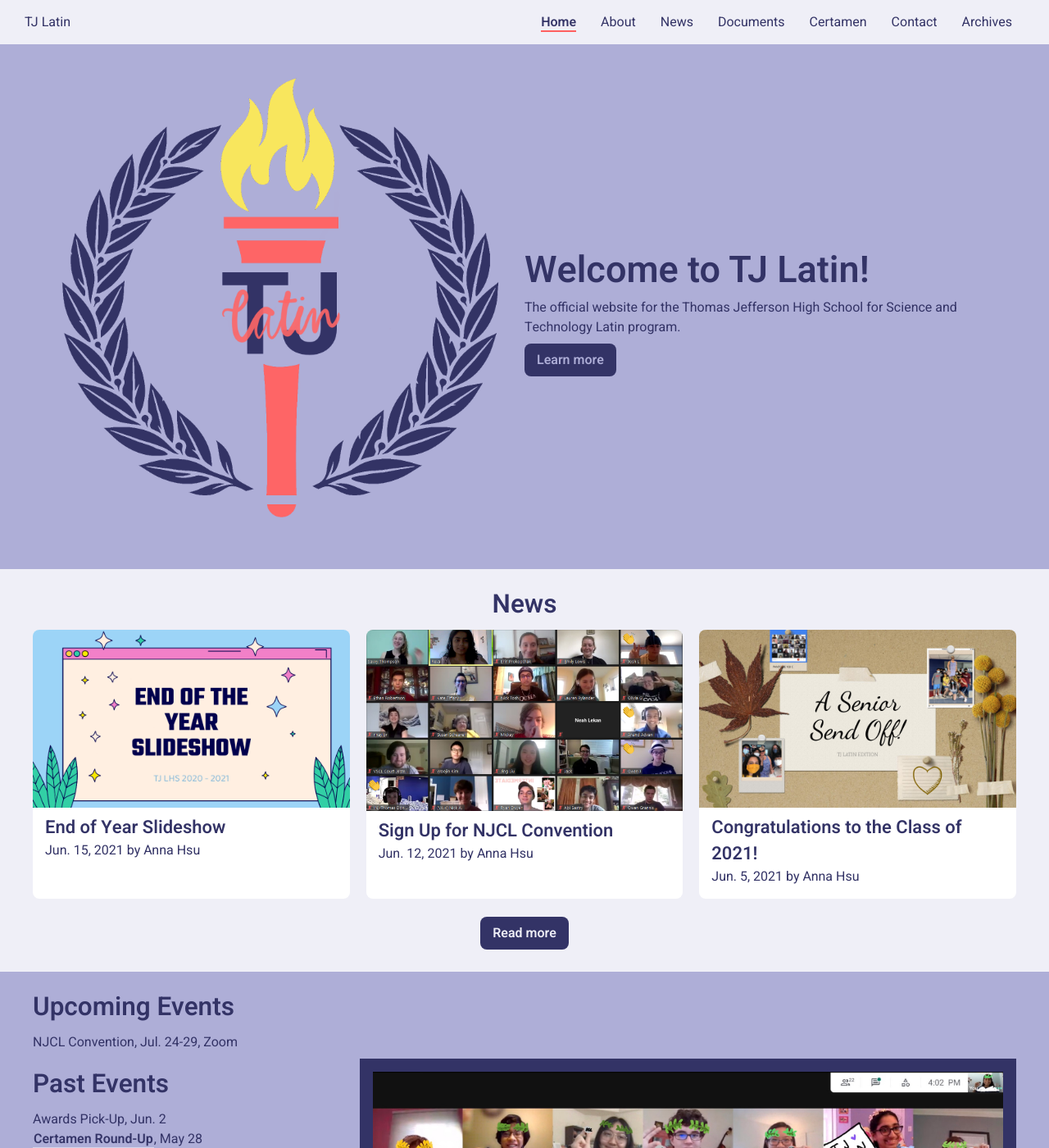
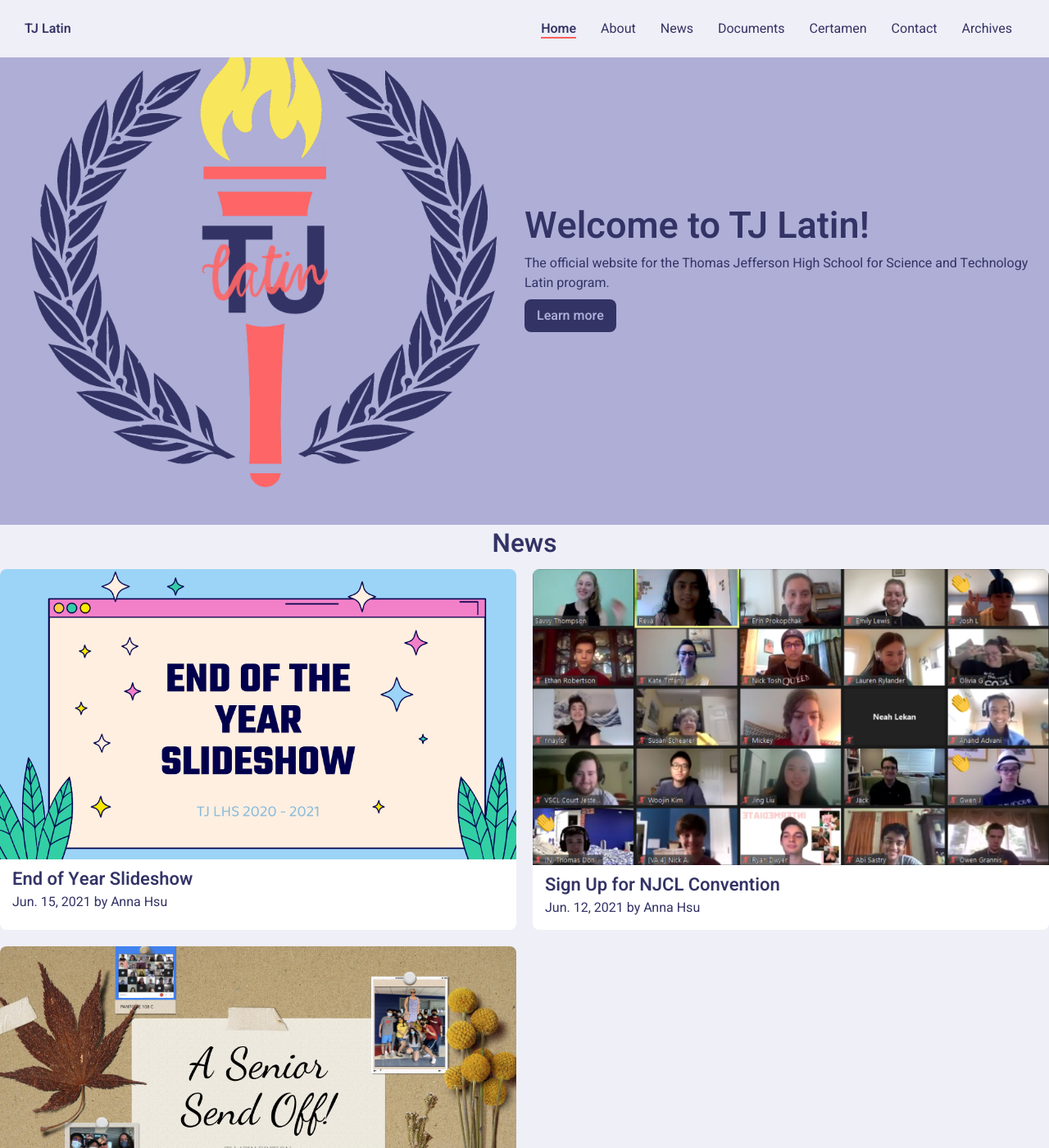
Before and after one commit to TJLatin/website, a Jekyll site: the page built from index.html, in a window 1280 px wide and 1400 px high. Shown: the whole window at 82% size. Built offline with Jekyll 4.4.1, drawn with Linux system fonts in a browser that asks for light colours.

Commit message:
Unspaghetti the CSS

```diff
--- a/assets/css/main.scss
+++ b/assets/css/main.scss
@@ -51,7 +51,6 @@
 @mixin background-theme($color, $text) {
   background-color: $color;
   color: $text;
-  padding: 20px;
   h1,
   h2,
   h3,
@@ -85,9 +84,19 @@
   @include background-theme($dark, $light);
 }
 
-.container {
-  max-width: 1200px;
-  margin: 0px auto;
+section,
+footer {
+  padding: 2rem 0;
+}
+
+section > div,
+footer > div {
+  margin: 0 auto;
+  padding: 0 1rem;
+  max-width: 1440px;
+  @media (min-width: 992px) {
+    padding: 0 2rem;
+  }
 }
 
 $font-size: 45px;
@@ -150,7 +159,13 @@
 .navbar {
   @include no-link-styling;
   @include no-select;
+  // should probably implement flexbox
   color: $dark;
+  position: fixed;
+  width: 100%;
+  z-index: 999;
+  background-color: $light;
+  padding: 8px 0px;
   a {
     display: inline-block;
     position: relative;
@@ -175,10 +190,13 @@
 }
 .logo {
   display: inline-block;
+  a {
+    font-weight: 700;
+  }
 }
 .navbar-toggle {
   position: absolute;
-  top: 15px;
+  top: 10px;
   right: 10px;
   cursor: pointer;
 }
@@ -306,9 +324,16 @@
   }
 }
 .hero {
+  padding-top: 80px;
   h1 {
     margin-bottom: 0px;
   }
+}
+
+.cover {
+  height: 100vh;
+  display: flex;
+  align-items: center;
 }
 
 .list {
@@ -387,10 +412,7 @@
 @mixin card-container($multiplier) {
   margin: 0px;
   display: grid;
-  grid-template-columns: repeat(
-    auto-fill,
-    minmax(280px, 1fr)
-  ); // auto-fit for stuff like magistrae cards without the multiplier
+  grid-template-columns: repeat(auto-fill, minmax(280px, 1fr));
   gap: 20px;
   padding-bottom: 15px;
   @media screen and (min-width: 900px) {
@@ -401,15 +423,25 @@
   @include card-container(1);
 }
 .med-card-container {
-  @include card-container(1.25);
+  @include card-container(1.5);
 }
 .wide-card-container {
-  @include card-container(1.5);
+  margin: 0px;
+  display: grid;
+  grid-template-columns: repeat(
+    auto-fill,
+    minmax(280px, 1fr)
+  ); // auto-fit for stuff like magistrae cards without the multiplier
+  gap: 20px;
+  padding-bottom: 15px;
+  @media screen and (min-width: 900px) {
+    grid-template-columns: repeat(auto-fit, minmax(280px, 1fr));
+  }
 }
 .card {
   @include no-link-styling;
   @include no-select;
-  max-width: 600px;
+  max-width: 770px;
   transition: all 0.3s ease-in-out;
   background-color: $white;
   border-radius: 8px;
@@ -553,4 +585,5 @@
 * {
   scrollbar-width: thin;
   scrollbar-color: $dark $light;
+  box-sizing: border-box;
 }
```
